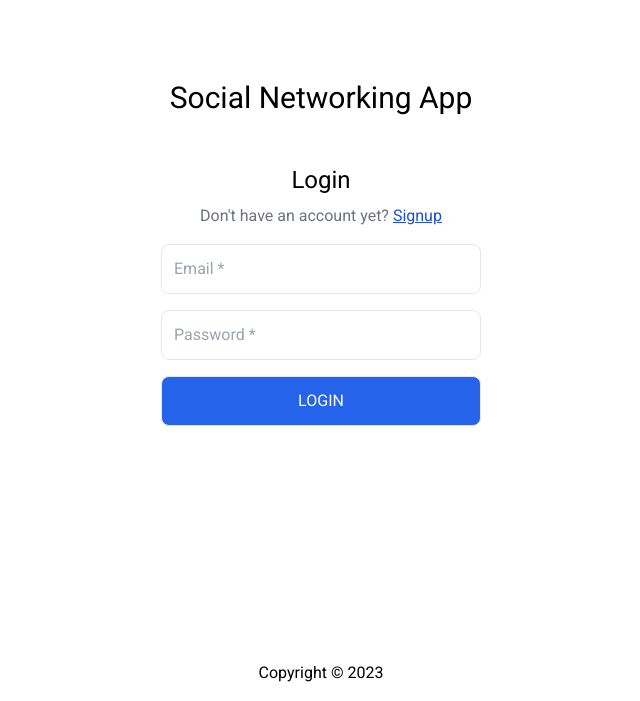
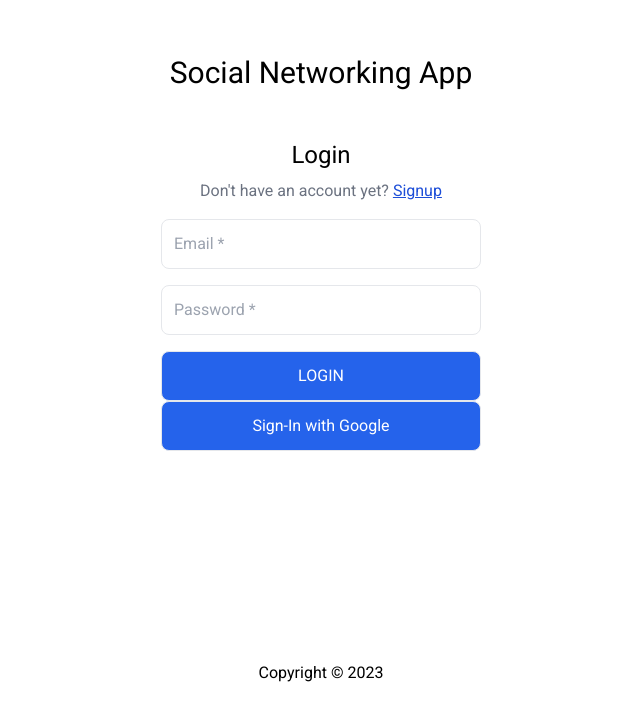
Before and after one commit to sudheer313/letsconnect-frontend, a React (Create React App) app: page /login in a window 1280 px wide. Shown: the part 155-856 px from the top of the page, without its empty margins (319-959 px from the left). Built offline with nearby package versions, Linux system fonts and the light colour scheme.

Commit message:
update firebase.js in front end

```diff
--- a/package.json
+++ b/package.json
@@ -8,6 +8,7 @@
     "@testing-library/react": "^13.4.0",
     "@testing-library/user-event": "^13.5.0",
     "autoprefixer": "^10.4.12",
+    "firebase": "^9.22.1",
     "formik": "^2.2.9",
     "graphql": "^16.6.0",
     "jwt-decode": "^3.1.2",
--- /dev/null
+++ b/src/firebase.js
@@ -0,0 +1,22 @@
+// Import the functions you need from the SDKs you need
+import { initializeApp } from "firebase/app";
+import { getAuth, GoogleAuthProvider } from "firebase/auth";
+// TODO: Add SDKs for Firebase products that you want to use
+// https://firebase.google.com/docs/web/setup#available-libraries
+
+// Your web app's Firebase configuration
+const firebaseConfig = {
+  apiKey: "AIzaSyCiKSAmbjQG2Zb4OiciZSqHAlWq603VcU0",
+  authDomain: "lets-connect-59b3d.firebaseapp.com",
+  projectId: "lets-connect-59b3d",
+  storageBucket: "lets-connect-59b3d.appspot.com",
+  messagingSenderId: "859081930524",
+  appId: "1:859081930524:web:d2909c745c65a54e47acd9",
+};
+
+// Initialize Firebase
+const app = initializeApp(firebaseConfig);
+export const auth = getAuth();
+export const googleAuthProvider = new GoogleAuthProvider();
+
+export default app;
--- a/src/pages/Login.jsx
+++ b/src/pages/Login.jsx
@@ -3,9 +3,11 @@ import { Link, useNavigate } from "react-router-dom";
 import { Formik, Form, Field, ErrorMessage } from "formik";
 import * as Yup from "yup";
 import { useMutation } from "@apollo/client";
-import { LOGIN_USER } from "../utils/mutations";
+import { LOGIN_GOOGLE_USER, LOGIN_USER } from "../utils/mutations";
 import { saveToken } from "../utils/auth";
 import { toast } from "react-toastify";
+import { signInWithPopup } from "firebase/auth";
+import { auth, googleAuthProvider } from "../firebase";
 
 const initialValues = {
   email: "",
@@ -22,13 +24,15 @@ const validationSchema = Yup.object({
 const Login = () => {
   const navigate = useNavigate();
   const [login, { error, loading }] = useMutation(LOGIN_USER);
+  const [googleLogin, { error: googleAuthError, loading: googleAuthLoading }] =
+    useMutation(LOGIN_GOOGLE_USER);
 
   const onSubmit = async (values, onSubmitProps) => {
     const { data } = await login({
       variables: { ...values },
     });
     console.log(data);
-    toast.success("Login Successfull");
+    toast.success("Login Successful");
     saveToken(data.login.token);
     onSubmitProps.resetForm();
     navigate("/");
@@ -41,6 +45,23 @@ const Login = () => {
       toast.error(error.message);
     }
   }, [error]);
+
+  const handleGoogleAuth = async () => {
+    try {
+      const result = await signInWithPopup(auth, googleAuthProvider);
+      const { data } = await googleLogin({
+        variables: {
+          username: result.user.displayName,
+          email: result.user.email,
+        },
+      });
+      toast.success("Login Successful");
+      saveToken(data.googleLogin.token);
+      navigate("/");
+    } catch (error) {
+      toast.error(error.message);
+    }
+  };
 
   return (
     <div>
@@ -65,7 +86,9 @@ const Login = () => {
               placeholder="Email *"
               className="border p-3 rounded-lg w-80"
             />
-            <ErrorMessage name="email" />
+            <ErrorMessage name="email">
+              {(errorMsg) => <div className="text-red-500">{errorMsg}</div>}
+            </ErrorMessage>
             <Field
               type="password"
               name="password"
@@ -73,16 +96,26 @@ const Login = () => {
               className="border p-3 rounded-lg w-80"
             />
             <ErrorMessage name="password">
-              {(errorMsg) => <div>{errorMsg}</div>}
+              {(errorMsg) => <div className="text-red-500">{errorMsg}</div>}
             </ErrorMessage>
             <button
               type="submit"
               className="border p-3 rounded-lg bg-blue-600 text-white w-80"
+              disabled={loading}
             >
-              LOGIN
+              {loading ? "LOADING..." : "LOGIN"}
             </button>
           </Form>
         </Formik>
+        <div>
+          <button
+            onClick={handleGoogleAuth}
+            className="border p-3 rounded-lg bg-blue-600 text-white w-80"
+            disabled={googleAuthLoading}
+          >
+            {googleAuthLoading ? "LOADING..." : "Sign-In with Google"}
+          </button>
+        </div>
       </div>
     </div>
   );
--- a/src/utils/mutations.js
+++ b/src/utils/mutations.js
@@ -116,6 +116,16 @@ mutation AddPost($postId: ID!) {
   }
 `;
 
+const LOGIN_GOOGLE_USER = gql`
+  mutation googleLogin($username: String!, $email: String!) {
+    googleLogin(username: $username, email: $email) {
+      email
+      token
+      username
+    }
+  }
+`;
+
 export {
   ADD_USER,
   LOGIN_USER,
@@ -124,5 +134,6 @@ export {
   FOLLOW_USER,
   UNFOLLOW_USER,
   ADD_POST,
-  DELETE_POST
+  DELETE_POST,
+  LOGIN_GOOGLE_USER,
 };
```
Also changed, not shown: 1 other file (tests, documents, lock files or other folders). Lines whose indentation alone changed are shown as unchanged.
